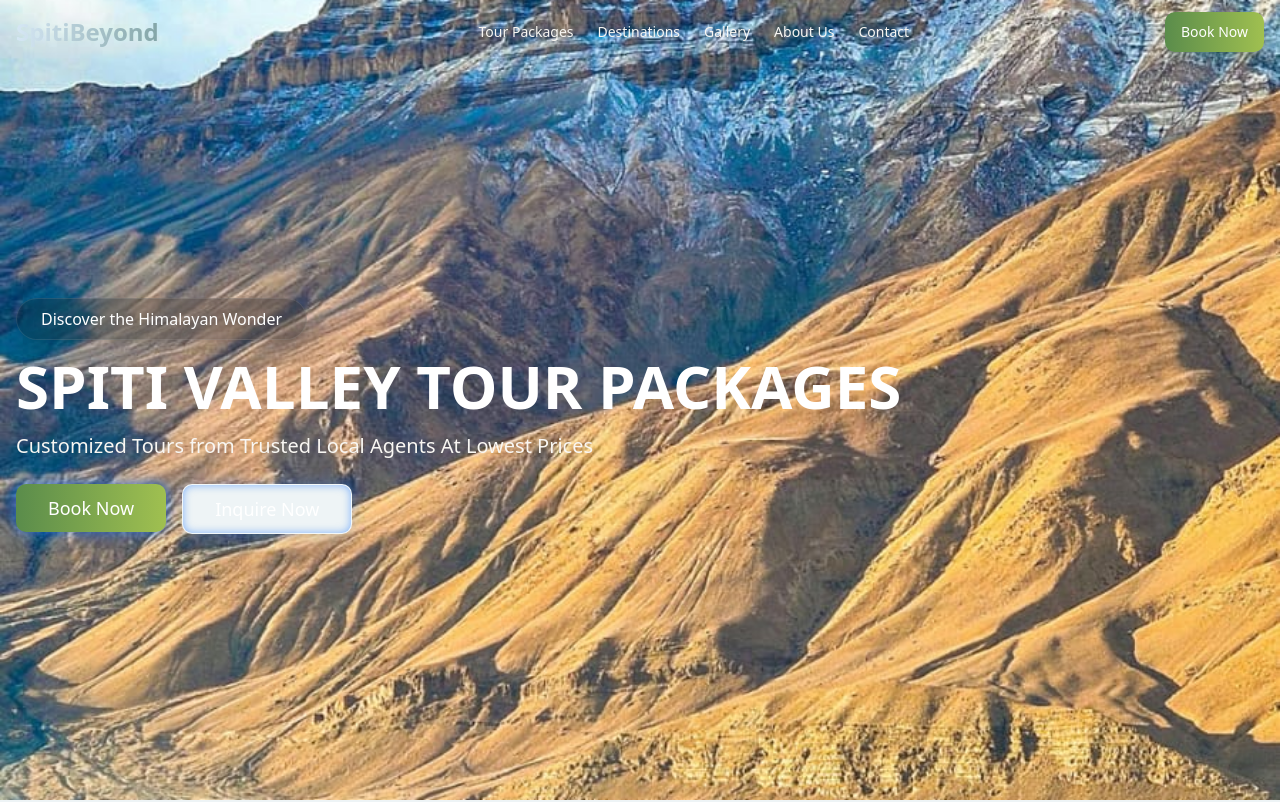
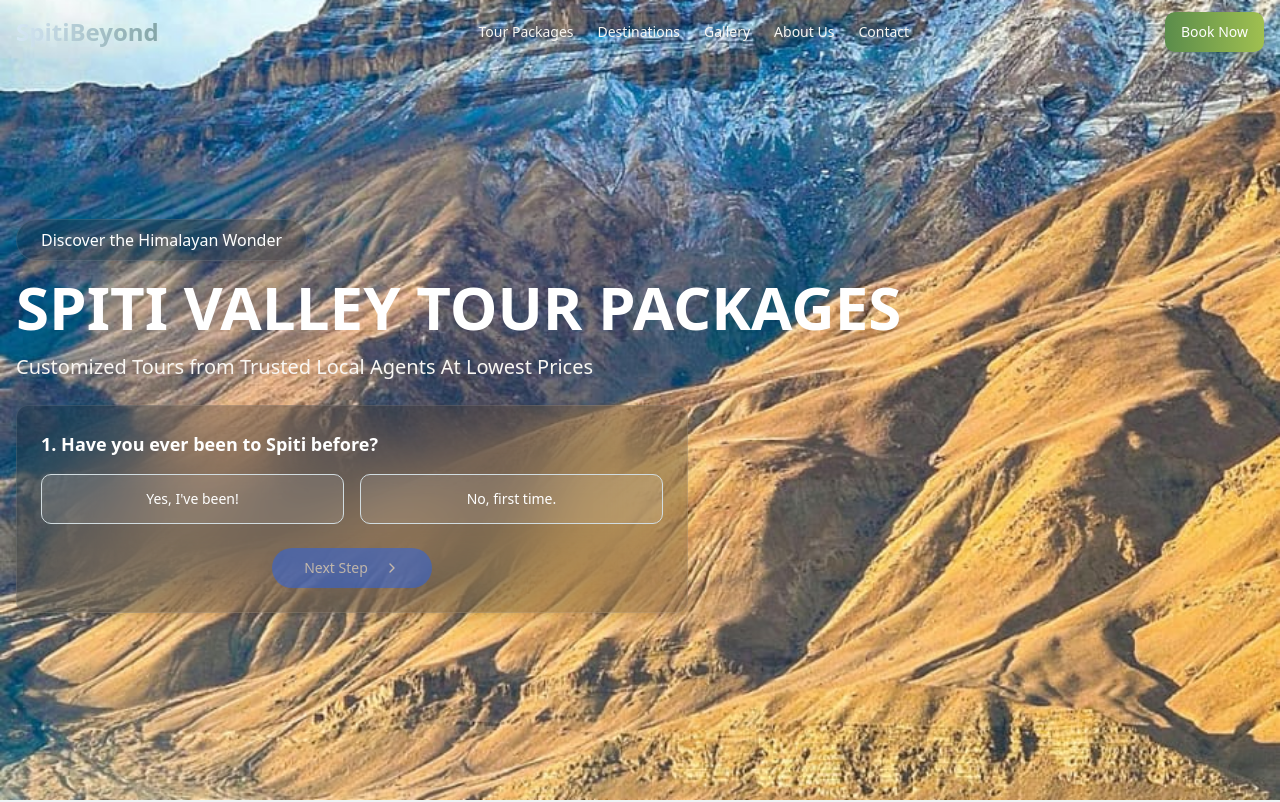
Before and after one commit to poplaone/spiti-landing, a React (Vite) app: page / in a window 1280 px wide. Shown: the top 802 px of the page. Built offline with nearby package versions, Linux system fonts and the light colour scheme.

Commit message:
Fix: Hero section changes
Update hero section based on the prompt.

```diff
--- a/src/components/sections/HeroSection.tsx
+++ b/src/components/sections/HeroSection.tsx
@@ -1,6 +1,6 @@
 
 import { useState, useEffect } from 'react';
-import { Calendar, Users, Clock, MapPin, Mail, Phone } from "lucide-react";
+import { Calendar, Users, Clock, MapPin, Mail, Phone, ChevronRight } from "lucide-react";
 import { Button } from "@/components/ui/button";
 import { Input } from "@/components/ui/input";
 import { Textarea } from "@/components/ui/textarea";
@@ -8,11 +8,15 @@ import { Label } from "@/components/ui/label";
 import { Card, CardContent } from "@/components/ui/card";
 import { Dialog, DialogContent, DialogTitle, DialogDescription } from "@/components/ui/dialog";
 import { Select, SelectContent, SelectItem, SelectTrigger, SelectValue } from "@/components/ui/select";
+import { RadioGroup, RadioGroupItem } from "@/components/ui/radio-group";
 import { bestSellingPackages, adventurePackages, winterPackages } from '@/data/tourPackages';
 
 const HeroSection = () => {
   const [isLoaded, setIsLoaded] = useState(false);
   const [isFormOpen, setIsFormOpen] = useState(false);
+  const [currentStep, setCurrentStep] = useState(1);
+  const [visitedBefore, setVisitedBefore] = useState<string | null>(null);
+  const [budget, setBudget] = useState<string | null>(null);
 
   // Combine all packages for the dropdown
   const allPackages = [
@@ -24,6 +28,77 @@ const HeroSection = () => {
   useEffect(() => {
     setIsLoaded(true);
   }, []);
+
+  const handleNextStep = () => {
+    if (currentStep === 2 && budget) {
+      // When all questions are answered, open the form
+      setIsFormOpen(true);
+      // Reset quiz for next time
+      setCurrentStep(1);
+      setVisitedBefore(null);
+      setBudget(null);
+    } else if (currentStep === 1 && visitedBefore) {
+      setCurrentStep(2);
+    }
+  };
+
+  const renderQuizContent = () => {
+    switch (currentStep) {
+      case 1:
+        return (
+          <div className="space-y-4">
+            <h3 className="text-lg font-semibold text-white">1. Have you ever been to Spiti before?</h3>
+            <div className="grid grid-cols-2 gap-4">
+              <Button
+                variant={visitedBefore === 'yes' ? 'default' : 'outline'}
+                className={`py-6 ${visitedBefore === 'yes' ? 'bg-blue-600 hover:bg-blue-700' : 'bg-white/10 hover:bg-white/20 text-white'}`}
+                onClick={() => setVisitedBefore('yes')}
+              >
+                Yes, I've been!
+              </Button>
+              <Button
+                variant={visitedBefore === 'no' ? 'default' : 'outline'}
+                className={`py-6 ${visitedBefore === 'no' ? 'bg-blue-600 hover:bg-blue-700' : 'bg-white/10 hover:bg-white/20 text-white'}`}
+                onClick={() => setVisitedBefore('no')}
+              >
+                No, first time.
+              </Button>
+            </div>
+          </div>
+        );
+      case 2:
+        return (
+          <div className="space-y-4">
+            <h3 className="text-lg font-semibold text-white">2. What's your budget?</h3>
+            <div className="grid grid-cols-3 gap-4">
+              <Button
+                variant={budget === 'budget' ? 'default' : 'outline'}
+                className={`py-6 ${budget === 'budget' ? 'bg-blue-600 hover:bg-blue-700' : 'bg-white/10 hover:bg-white/20 text-white'}`}
+                onClick={() => setBudget('budget')}
+              >
+                Budget
+              </Button>
+              <Button
+                variant={budget === 'economic' ? 'default' : 'outline'}
+                className={`py-6 ${budget === 'economic' ? 'bg-blue-600 hover:bg-blue-700' : 'bg-white/10 hover:bg-white/20 text-white'}`}
+                onClick={() => setBudget('economic')}
+              >
+                Economic
+              </Button>
+              <Button
+                variant={budget === 'luxury' ? 'default' : 'outline'}
+                className={`py-6 ${budget === 'luxury' ? 'bg-blue-600 hover:bg-blue-700' : 'bg-white/10 hover:bg-white/20 text-white'}`}
+                onClick={() => setBudget('luxury')}
+              >
+                Luxury
+              </Button>
+            </div>
+          </div>
+        );
+      default:
+        return null;
+    }
+  };
 
   return (
     <section id="home" className="relative min-h-[90vh] pt-16">
@@ -38,27 +113,30 @@ const HeroSection = () => {
           <p className={`text-lg md:text-xl text-offwhite mb-6 max-w-3xl text-center lg:text-left transition-all duration-700 delay-200 ${isLoaded ? 'opacity-100 translate-y-0' : 'opacity-0 translate-y-8'}`}>
             Customized Tours from Trusted Local Agents At Lowest Prices
           </p>
-          <div className={`flex flex-wrap justify-center lg:justify-start gap-4 transition-all duration-700 delay-300 ${isLoaded ? 'opacity-100 translate-y-0' : 'opacity-0 translate-y-8'}`}>
-            <Button
-              className="neon-glow bg-gradient-to-r from-forest to-forest-light hover:from-forest-dark hover:to-forest text-white border-0 shadow-lg shadow-forest-dark/30 transition-all duration-300 hover:shadow-forest-dark/50 px-8 py-6 text-lg"
-              onClick={() => setIsFormOpen(true)}
-            >
-              Book Now
-            </Button>
-            <Button
-              variant="outline"
-              className="neon-border border-2 border-white/30 text-white hover:bg-mountain/20 px-8 py-6 text-lg"
-              onClick={() => setIsFormOpen(true)}
-            >
-              Inquire Now
-            </Button>
-          </div>
+
+          {/* Travel Quiz Card */}
+          <Card className={`w-full max-w-2xl mx-auto lg:mx-0 neo-blur backdrop-blur-xl bg-black/60 border border-white/10 overflow-hidden rounded-xl text-white transition-all duration-700 delay-300 ${isLoaded ? 'opacity-100 translate-y-0' : 'opacity-0 translate-y-8'}`}>
+            <CardContent className="p-6">
+              {renderQuizContent()}
+
+              <div className="mt-6 flex justify-center">
+                <Button
+                  onClick={handleNextStep}
+                  disabled={(currentStep === 1 && !visitedBefore) || (currentStep === 2 && !budget)}
+                  className="bg-blue-600 hover:bg-blue-700 text-white py-2 px-8 rounded-full flex items-center"
+                >
+                  <span>Next Step</span>
+                  <ChevronRight className="ml-2 h-5 w-5" />
+                </Button>
+              </div>
+            </CardContent>
+          </Card>
         </div>
       </div>
 
       {/* Tour Request Dialog */}
       <Dialog open={isFormOpen} onOpenChange={setIsFormOpen}>
-        <DialogContent className="neo-blur backdrop-blur-xl bg-black/60 border-0 overflow-hidden rounded-2xl text-white max-w-md">
+        <DialogContent className="neo-blur backdrop-blur-xl bg-black/80 border-0 overflow-hidden rounded-2xl text-white max-w-md">
           <div className="absolute top-0 left-0 w-full h-1 bg-gradient-to-r from-mountain via-mountain-light to-mountain"></div>
           <DialogTitle className="text-2xl font-bold text-center text-white">Get Free Tour Plan</DialogTitle>
           <DialogDescription className="text-white/80 text-center">
--- a/src/pages/Index.tsx
+++ b/src/pages/Index.tsx
@@ -21,10 +21,10 @@ const Index = () => {
       <BackgroundSlideshow images={bgImages} />
       <Navbar />
 
-      <div className="flex-grow flex flex-col space-y-2 md:space-y-4">
+      <div className="flex-grow flex flex-col space-y-0">
         <HeroSection />
 
-        {/* Tour Package Sections with reduced spacing */}
+        {/* Tour Package Sections with minimal spacing */}
         <TourPackagesCarousel title="Best Selling Spiti Tour Packages" packages={bestSellingPackages} />
         <TourPackagesCarousel title="Spiti Adventure Tour Packages" packages={adventurePackages} />
         <TourPackagesCarousel title="Spiti Winter Wonderland" packages={winterPackages} />
```
